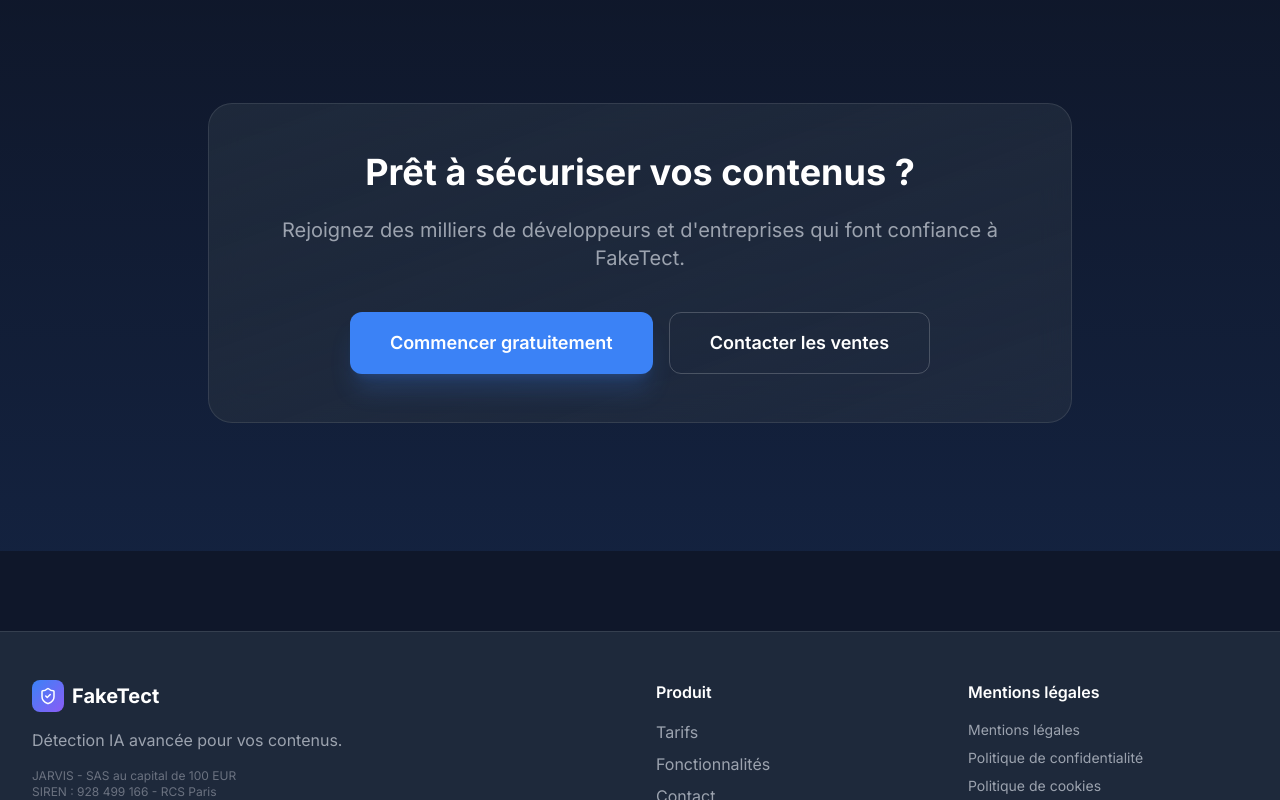
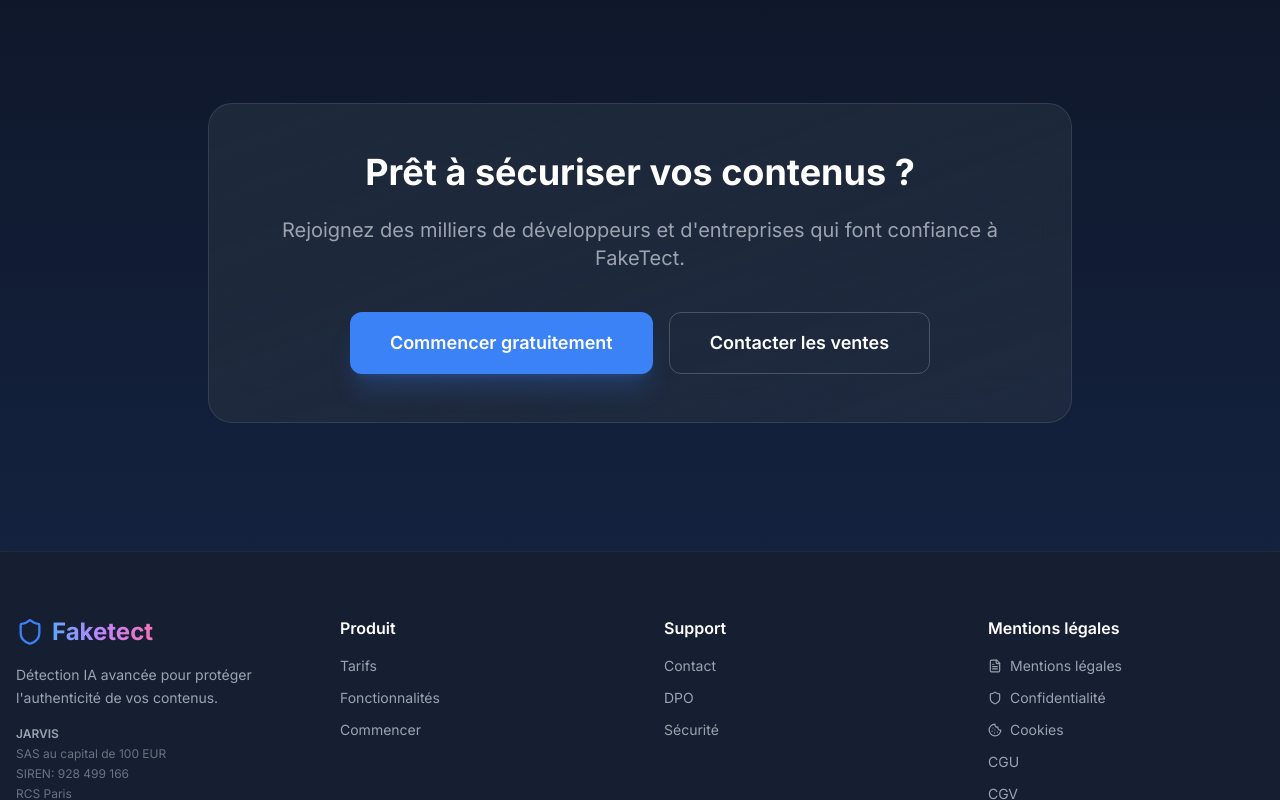
Before and after one commit to yacinetirichine-creator/faketect, a React (Vite) app in the folder frontend/: page / in a window 1280 px wide. Shown: the part 2000-2800 px from the top of the page. Built offline with nearby package versions, Linux system fonts and the light colour scheme.

Commit message:
feat: add legal footer and cookie banner to Landing page

```diff
--- a/frontend/src/components/pages/Landing.jsx
+++ b/frontend/src/components/pages/Landing.jsx
@@ -1,7 +1,8 @@
 import { Link } from 'react-router-dom';
 import { useTranslation } from 'react-i18next';
 import { motion, useScroll, useTransform } from 'framer-motion';
-import { Shield, FileSearch, Video, Layers, Code, Database, CheckCircle2, ArrowRight, Lock, Zap, Activity } from 'lucide-react';
+import { Shield, FileSearch, Video, Layers, Code, Database, CheckCircle2, ArrowRight, Lock, Zap, Activity, FileText, Cookie } from 'lucide-react';
+import CookieConsent from '../CookieConsent';
 
 const container = {
   hidden: { opacity: 0 },
@@ -244,6 +245,109 @@ export default function Landing() {
           </div>
         </div>
       </section>
+
+      {/* Footer */}
+      <footer className="relative border-t border-white/5 bg-surface/50 backdrop-blur-sm">
+        <div className="max-w-7xl mx-auto px-4 py-16">
+          <div className="grid md:grid-cols-4 gap-12 mb-12">
+            {/* Company Info */}
+            <div className="md:col-span-1">
+              <div className="flex items-center gap-2 mb-4">
+                <Shield className="text-primary" size={28} />
+                <span className="text-2xl font-bold text-gradient">Faketect</span>
+              </div>
+              <p className="text-gray-400 text-sm mb-4 leading-relaxed">
+                {t('landing.footer.description')}
+              </p>
+              <div className="text-xs text-gray-500 space-y-1">
+                <p className="font-semibold text-gray-400">JARVIS</p>
+                <p>SAS au capital de 100 EUR</p>
+                <p>SIREN: 928 499 166</p>
+                <p>RCS Paris</p>
+                <p>128 Rue la Boétie</p>
+                <p>75008 PARIS, France</p>
+              </div>
+            </div>
+
+            {/* Product */}
+            <div>
+              <h3 className="font-semibold mb-4 text-white">{t('landing.footer.product')}</h3>
+              <ul className="space-y-3 text-sm">
+                <li><Link to="/pricing" className="text-gray-400 hover:text-primary transition-colors">{t('landing.footer.pricing')}</Link></li>
+                <li><Link to="/dashboard" className="text-gray-400 hover:text-primary transition-colors">{t('landing.footer.features')}</Link></li>
+                <li><Link to="/register" className="text-gray-400 hover:text-primary transition-colors">{t('landing.footer.getStarted')}</Link></li>
+              </ul>
+            </div>
+
+            {/* Support */}
+            <div>
+              <h3 className="font-semibold mb-4 text-white">{t('landing.footer.support')}</h3>
+              <ul className="space-y-3 text-sm">
+                <li><a href="mailto:contact@faketect.com" className="text-gray-400 hover:text-primary transition-colors">Contact</a></li>
+                <li><a href="mailto:dpo@faketect.com" className="text-gray-400 hover:text-primary transition-colors">DPO</a></li>
+                <li><a href="mailto:security@faketect.com" className="text-gray-400 hover:text-primary transition-colors">{t('landing.footer.security')}</a></li>
+              </ul>
+            </div>
+
+            {/* Legal */}
+            <div>
+              <h3 className="font-semibold mb-4 text-white">{t('landing.footer.legal')}</h3>
+              <ul className="space-y-3 text-sm">
+                <li><Link to="/legal/mentions" className="text-gray-400 hover:text-primary transition-colors flex items-center gap-2">
+                  <FileText size={14} /> {t('landing.footer.legalNotice')}
+                </Link></li>
+                <li><Link to="/legal/privacy" className="text-gray-400 hover:text-primary transition-colors flex items-center gap-2">
+                  <Shield size={14} /> {t('landing.footer.privacy')}
+                </Link></li>
+                <li><Link to="/legal/cookies" className="text-gray-400 hover:text-primary transition-colors flex items-center gap-2">
+                  <Cookie size={14} /> {t('landing.footer.cookies')}
+                </Link></li>
+                <li><Link to="/legal/terms" className="text-gray-400 hover:text-primary transition-colors">CGU</Link></li>
+                <li><Link to="/legal/sales" className="text-gray-400 hover:text-primary transition-colors">CGV</Link></li>
+                <li>
+                  <button
+                    onClick={() => {
+                      localStorage.removeItem('cookieConsent');
+                      window.location.reload();
+                    }}
+                    className="text-gray-400 hover:text-primary transition-colors text-left flex items-center gap-2"
+                  >
+                    <Cookie size={14} /> {t('landing.footer.manageCookies')}
+                  </button>
+                </li>
+              </ul>
+            </div>
+          </div>
+
+          {/* Bottom Bar */}
+          <div className="pt-8 border-t border-white/5">
+            <div className="flex flex-col md:flex-row justify-between items-center gap-4">
+              <p className="text-sm text-gray-500">
+                © 2024 JARVIS - {t('landing.footer.rights')}
+              </p>
+              <div className="flex items-center gap-6 text-xs text-gray-500">
+                <span className="flex items-center gap-2">
+                  <span className="text-green-400">🇫🇷</span> {t('landing.footer.gdpr')}
+                </span>
+                <span className="flex items-center gap-2">
+                  <Lock size={12} /> {t('landing.footer.stripe')}
+                </span>
+                <a
+                  href="https://www.cnil.fr"
+                  target="_blank"
+                  rel="noopener noreferrer"
+                  className="hover:text-primary transition-colors"
+                >
+                  CNIL
+                </a>
+              </div>
+            </div>
+          </div>
+        </div>
+      </footer>
+
+      {/* Cookie Consent Banner */}
+      <CookieConsent />
     </div>
   );
 }
--- a/frontend/src/i18n/locales/en.json
+++ b/frontend/src/i18n/locales/en.json
@@ -47,6 +47,23 @@
       "api": { "title": "Developer API", "desc": "Seamless integration with your stack" },
       "metadata": { "title": "Metadata forensics", "desc": "Deep EXIF and metadata inspection" },
       "security": { "title": "Enterprise security", "desc": "Bank-grade encryption and privacy" }
+    },
+    "footer": {
+      "description": "Advanced AI detection to protect the authenticity of your content.",
+      "product": "Product",
+      "pricing": "Pricing",
+      "features": "Features",
+      "getStarted": "Get Started",
+      "support": "Support",
+      "security": "Security",
+      "legal": "Legal",
+      "legalNotice": "Legal Notice",
+      "privacy": "Privacy",
+      "cookies": "Cookies",
+      "manageCookies": "Manage cookies",
+      "rights": "All rights reserved",
+      "gdpr": "GDPR compliant",
+      "stripe": "Stripe secure payments"
     }
   }
 }
--- a/frontend/src/i18n/locales/fr.json
+++ b/frontend/src/i18n/locales/fr.json
@@ -47,6 +47,23 @@
       "api": { "title": "API développeurs", "desc": "Intégration fluide avec votre stack" },
       "metadata": { "title": "Analyse des métadonnées", "desc": "Inspection approfondie des EXIF et métadonnées" },
       "security": { "title": "Sécurité entreprise", "desc": "Chiffrement et confidentialité de niveau bancaire" }
+    },
+    "footer": {
+      "description": "Détection IA avancée pour protéger l'authenticité de vos contenus.",
+      "product": "Produit",
+      "pricing": "Tarifs",
+      "features": "Fonctionnalités",
+      "getStarted": "Commencer",
+      "support": "Support",
+      "security": "Sécurité",
+      "legal": "Mentions légales",
+      "legalNotice": "Mentions légales",
+      "privacy": "Confidentialité",
+      "cookies": "Cookies",
+      "manageCookies": "Gérer les cookies",
+      "rights": "Tous droits réservés",
+      "gdpr": "Conforme RGPD",
+      "stripe": "Paiements sécurisés Stripe"
     }
   }
 }
```
